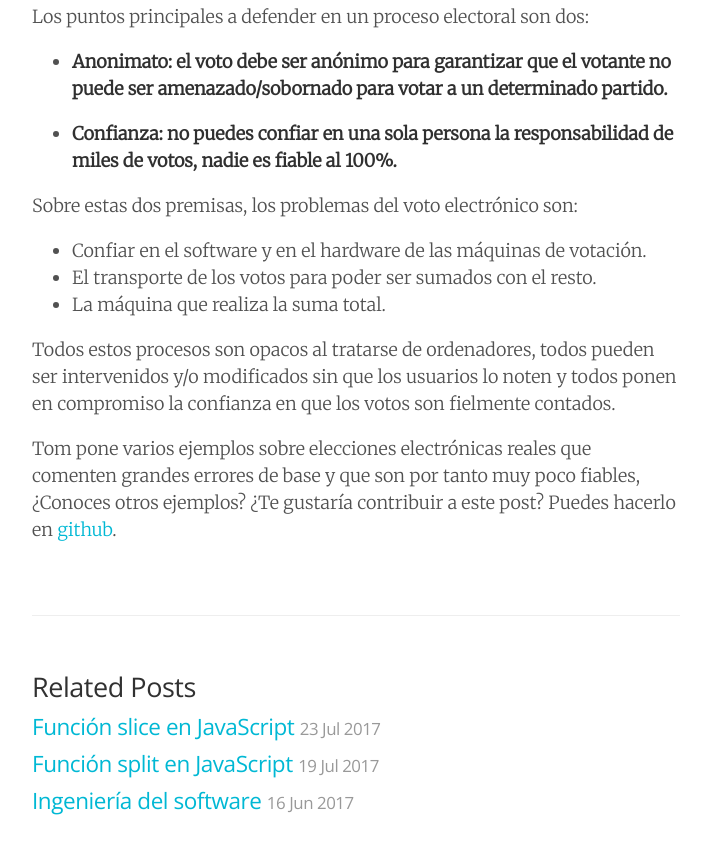
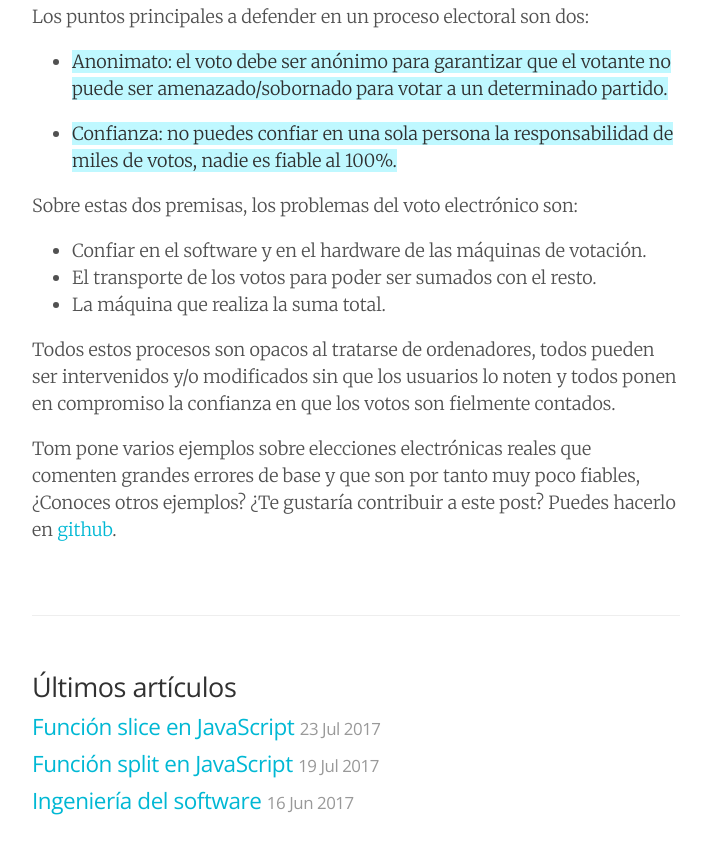
Before and after one commit to juanmirod/juanmirod.github.io, a Jekyll site: the page built from _posts/2015-10-25-por-qu-el-voto-electr-nico-es-una-mala-idea.markdown, in a window 1280 px wide, cut to the strip 798-1667 px from the top of the page. Shown: the top 854 px of the strip, without its empty margins (284-995 px from the left). Built offline with Jekyll 4.4.1, drawn with Linux system fonts in a browser that asks for light colours.

Commit message:
fix: some style fixes and menu translations

```diff
--- a/_includes/sidebar.html
+++ b/_includes/sidebar.html
@@ -9,7 +9,7 @@
   </div>
 
   <nav class="sidebar-nav">
-    <a class="sidebar-nav-item{% if page.title == "Home" %} active{% endif %}" href="/">Home</a>
+    <a class="sidebar-nav-item{% if page.title == "Home" %} active{% endif %}" href="/">Inicio</a>
 
     {% comment %}
       The code below dynamically generates a sidebar nav of pages with
@@ -30,7 +30,7 @@
 
   <div class="sidebar-item">
     <p>
-      <a rel="license" href="http://creativecommons.org/licenses/by-nc-sa/4.0/"><img alt="Creative Commons License" style="border-width:0" src="https://i.creativecommons.org/l/by-nc-sa/4.0/80x15.png" /></a><span xmlns:dct="http://purl.org/dc/terms/" href="http://purl.org/dc/dcmitype/InteractiveResource" property="dct:title" rel="dct:type"><small>Por amor al código</span> by <a xmlns:cc="http://creativecommons.org/ns#" href="juanmirodriguez.es" property="cc:attributionName" rel="cc:attributionURL">Juan Miguel Rodriguez Cerón</a> is licensed under a <a rel="license" href="http://creativecommons.org/licenses/by-nc-sa/4.0/">Creative Commons Attribution-NonCommercial-ShareAlike 4.0 International License</a>.</small>
+      <a rel="license" href="http://creativecommons.org/licenses/by-nc-sa/4.0/"><img alt="Creative Commons License" style="border-width:0; width: auto;" src="https://i.creativecommons.org/l/by-nc-sa/4.0/80x15.png" /></a><span xmlns:dct="http://purl.org/dc/terms/" href="http://purl.org/dc/dcmitype/InteractiveResource" property="dct:title" rel="dct:type"><small>Por amor al código</span> by <a xmlns:cc="http://creativecommons.org/ns#" href="juanmirodriguez.es" property="cc:attributionName" rel="cc:attributionURL">Juan Miguel Rodriguez Cerón</a> is licensed under a <a rel="license" href="http://creativecommons.org/licenses/by-nc-sa/4.0/">Creative Commons Attribution-NonCommercial-ShareAlike 4.0 International License</a>.</small>
     </p>
   </div>
 </div>
--- a/_layouts/post.html
+++ b/_layouts/post.html
@@ -9,7 +9,7 @@
 </div>
 
 <div class="related">
-  <h2>Related Posts</h2>
+  <h2>Últimos artículos</h2>
   <ul class="related-posts">
     {% for post in site.related_posts limit:3 %}
       <li>
--- a/public/css/custom.css
+++ b/public/css/custom.css
@@ -51,3 +51,8 @@
 img {
   width: 100%;
 }
+
+strong {
+  background-color: #bff8ff;
+  font-weight: normal;
+}
```
